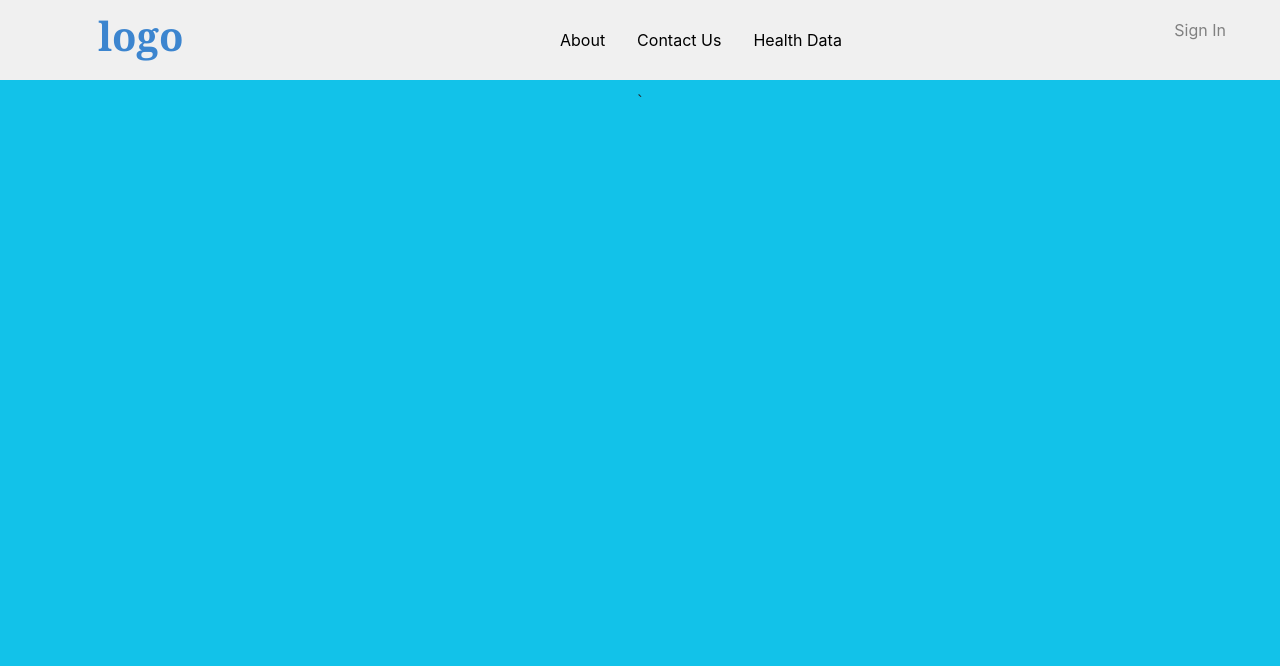
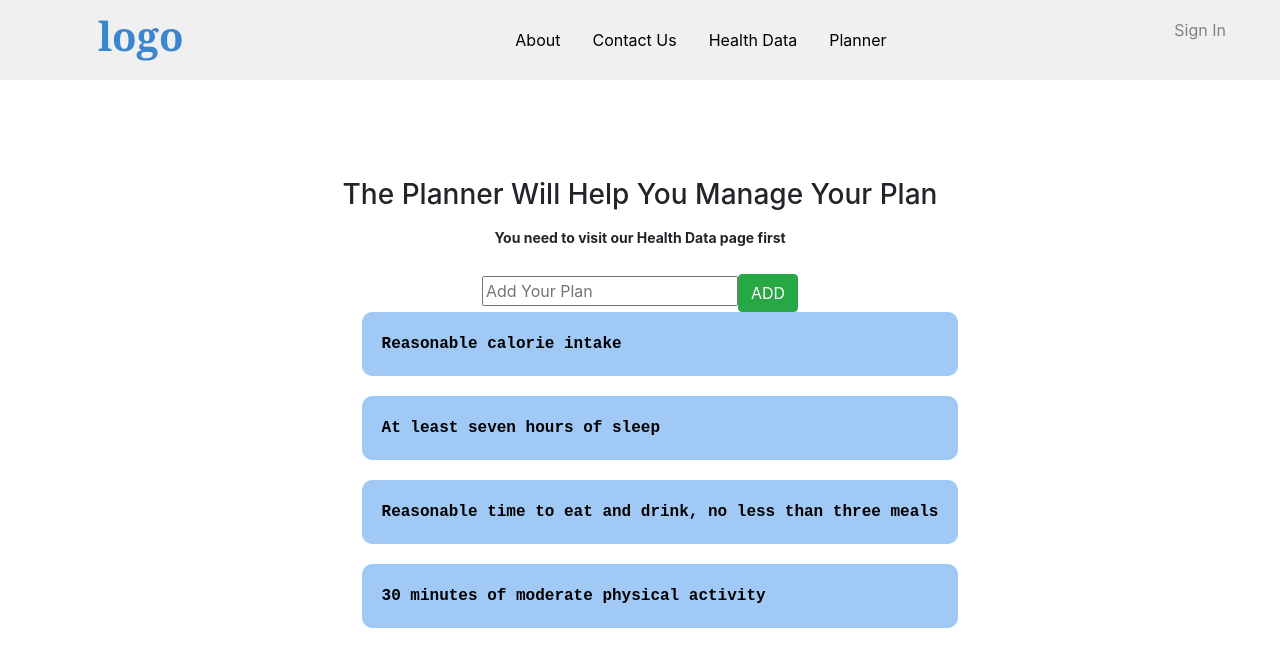
Before and after one commit to info340-wi21/project-2-teaganmach, a React (Create React App) app: page /Planner in a window 1280 px wide. Shown: the top 666 px of the page. Built offline with nearby package versions, Linux system fonts and the light colour scheme.

Commit message:
added planner page

```diff
--- a/package.json
+++ b/package.json
@@ -9,13 +9,14 @@
     "@testing-library/react": "^11.2.7",
     "@testing-library/user-event": "^12.8.3",
     "bootstrap": "^4.6.0",
-    "firebase": "^8.6.3",
+    "firebase": "^8.6.5",
     "react": "^17.0.2",
     "react-bootstrap": "^1.6.0",
     "react-dom": "^17.0.2",
     "react-icons": "^4.2.0",
     "react-router-dom": "^5.2.0",
     "react-scripts": "4.0.3",
+    "reactstrap": "^8.9.0",
     "styled-components": "^5.3.0",
     "web-vitals": "^1.1.2"
   },
--- a/src/App.js
+++ b/src/App.js
@@ -7,6 +7,7 @@ import CalForm from './components/CalForm.js';
 import { createMuiTheme, ThemeProvider} from '@material-ui/core/styles'
 import { Route, Switch, Link, Redirect, NavLink } from 'react-router-dom';
 import ContainedButtons from './components/SubmitBtn.js';
+import TodoList from "./components/PlannerList/planner.js";
 
 let theme = createMuiTheme({
   palette: {
@@ -43,6 +44,9 @@ function App(){
           <Route path="/Health-Data">
             <CalForm/>
           </Route>
+          <Route path="/Planner">
+            <TodoList/>
+          </Route>
           <div className="account-form">
             <Route path='/login'>
               <Login/>
--- a/src/components/Navbar/index.js
+++ b/src/components/Navbar/index.js
@@ -1,5 +1,6 @@
 import React from 'react'
 import {Nav, NavLink, Bars, NavMenu, NavBtn, NavBtnLink} from './NavbarElements';
+
 
 const Navbar = () => {
     return (
@@ -21,6 +22,9 @@ const Navbar = () => {
                 <NavLink to="/Health-Data">
                     Health Data
                 </NavLink>
+                <NavLink to="/Planner">
+                    Planner
+                </NavLink>
 
             </NavMenu>
             <NavBtn>
--- /dev/null
+++ b/src/components/PlannerList/Items.js
@@ -0,0 +1,47 @@
+import React, { Component } from "react";
+
+class Items extends Component {
+    constructor(props) {
+        super(props);
+        this.createTasks = this.createTasks.bind(this);
+    }
+
+    delete(key) {
+        this.props.delete(key);
+    }
+
+
+    createTasks(item) {
+        return <li onClick={() => this.delete(item.key)}
+                    key={item.key}>{item.text}</li>
+    }
+
+
+  render() {
+    let todoEntries = this.props.entries;
+    let listItems = todoEntries.map(this.createTasks);
+    console.log(listItems)
+    return (
+        <div>
+
+
+            {(() => {
+                if (listItems.length == 0) {
+                return (
+                    <p className="completeTask">Well Down!</p>
+                )
+                } else {
+                    return (
+                        <ul className="outputList">
+                        {listItems}
+                    </ul>
+                    )
+                }
+            })()}
+        </div>
+
+    );
+  }
+};
+
+export default Items;
--- /dev/null
+++ b/src/components/PlannerList/planner.css
@@ -0,0 +1,52 @@
+
+.plannerList{
+    padding: 100px;
+}
+
+.container{
+    display: flex;
+    justify-content: center;
+}
+
+.formPart{
+    display: flex;
+    justify-content: center;
+    padding-top: 10px;
+}
+
+.outputCss{
+    color: black;
+}
+
+.outputCss:hover {
+    cursor: pointer;
+}
+
+.outputList {
+    display: table;
+    margin: 0 auto;
+    text-align: left;
+}
+
+.outputList li {
+    color: black(5, 5, 5);
+    background-color: rgba(68, 147, 238, 0.5);
+    font-weight: bold;
+    padding: 20px;
+    margin-bottom: 20px;
+    border-radius: 10px;
+    list-style: none;
+    font-family: 'OCR A Std', monospace;
+}
+
+.outputList li:hover{
+    background-color: rgb(17, 192, 192);
+    text-decoration: line-through;
+}
+
+.completeTask {
+    color: blue;
+    font-family: verdana;
+    font-size: 300%;
+    padding-top: 100px;
+}
--- /dev/null
+++ b/src/components/PlannerList/planner.js
@@ -0,0 +1,76 @@
+import React, { Component } from "react";
+import { Button } from 'reactstrap';
+import Items from "./Items";
+import './planner.css'
+
+class TodoList extends Component {
+    constructor(props) {
+        super(props);
+        this.state = {
+            items: [{text:"Reasonable calorie intake", key:0},
+                    {text:"At least seven hours of sleep", key:1},
+                    {text:"Reasonable time to eat and drink, no less than three meals", key:2},
+                    {text:"30 minutes of moderate physical activity", key:3}]
+        };
+
+        this.addItem = this.addItem.bind(this);
+        this.deleteItem = this.deleteItem.bind(this);
+    }
+    addItem(event) {
+        if (this._inputElement.value !== "") {
+          var newItem = {
+            text: this._inputElement.value,
+            key: Date.now()
+          };
+
+          this.setState((prevState) => {
+            return {
+              items: prevState.items.concat(newItem)
+            };
+          });
+
+          this._inputElement.value = "";
+        }
+
+        console.log(this.state.items);
+        event.preventDefault();
+    }
+
+    deleteItem(key) {
+        var filteredItems = this.state.items.filter(function (item) {
+          return (item.key !== key);
+        });
+
+        this.setState({
+          items: filteredItems
+        });
+    }
+
+    render() {
+    return (
+        <div className="plannerList">
+            <div className="mainText">
+                <h3>
+                    The Planner Will Help You Manage Your Plan
+                </h3>
+                <p>
+                You need to visit our Health Data page first
+                </p>
+            </div>
+            <div className="formPart">
+                <form onSubmit={this.addItem}>
+                    <input ref={(a) => this._inputElement = a}
+                    placeholder="Add Your Plan"></input>
+                    <Button color="success">ADD</Button>{' '}
+                </form>
+            </div>
+            <div className="outputCss">
+                <Items entries={this.state.items}
+                        delete={this.deleteItem}/>
+            </div>
+        </div>
+    );
+  }
+}
+
+export default TodoList;
```
Also changed, not shown: 1 other file (tests, documents, lock files or other folders).
